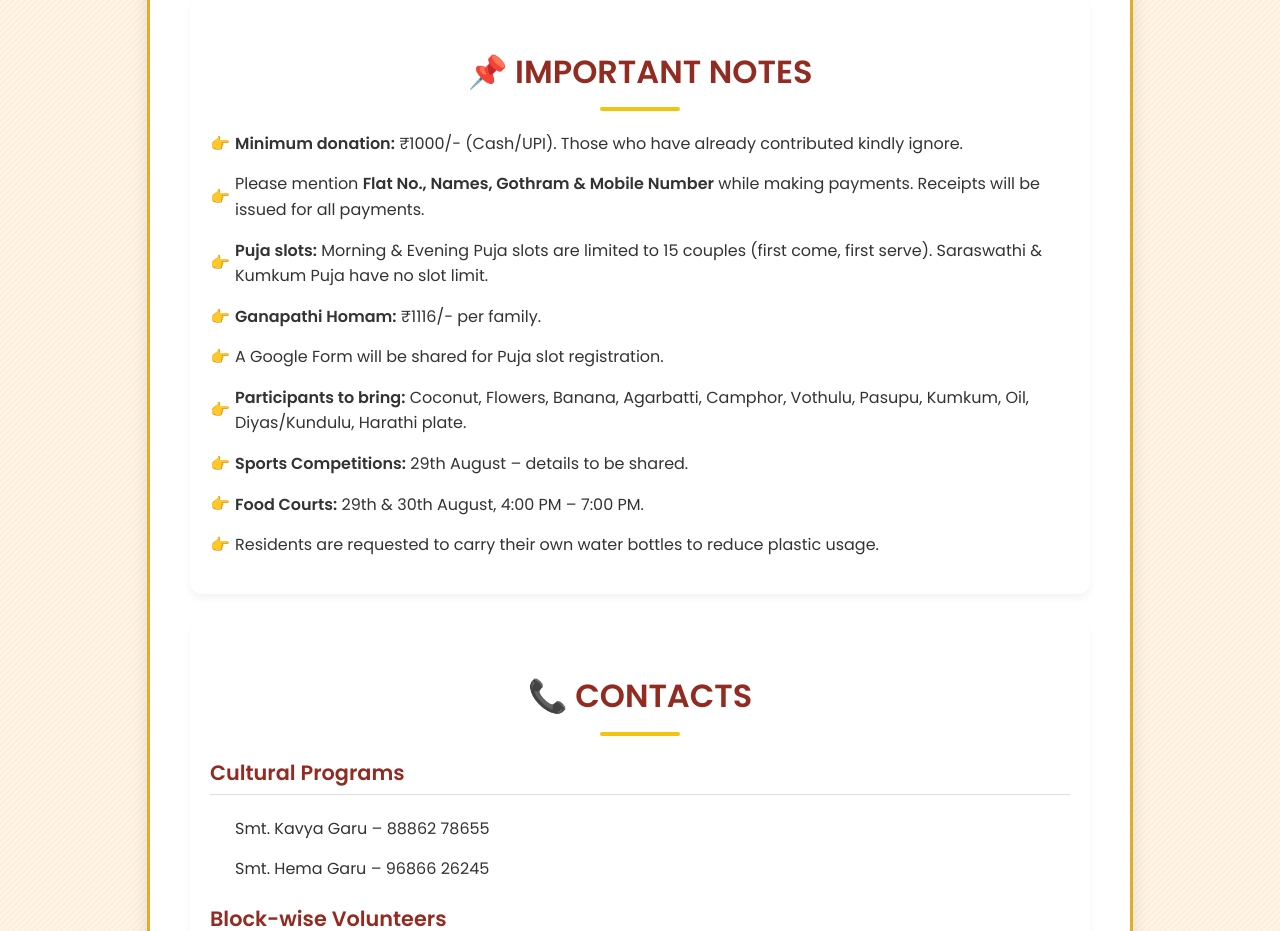
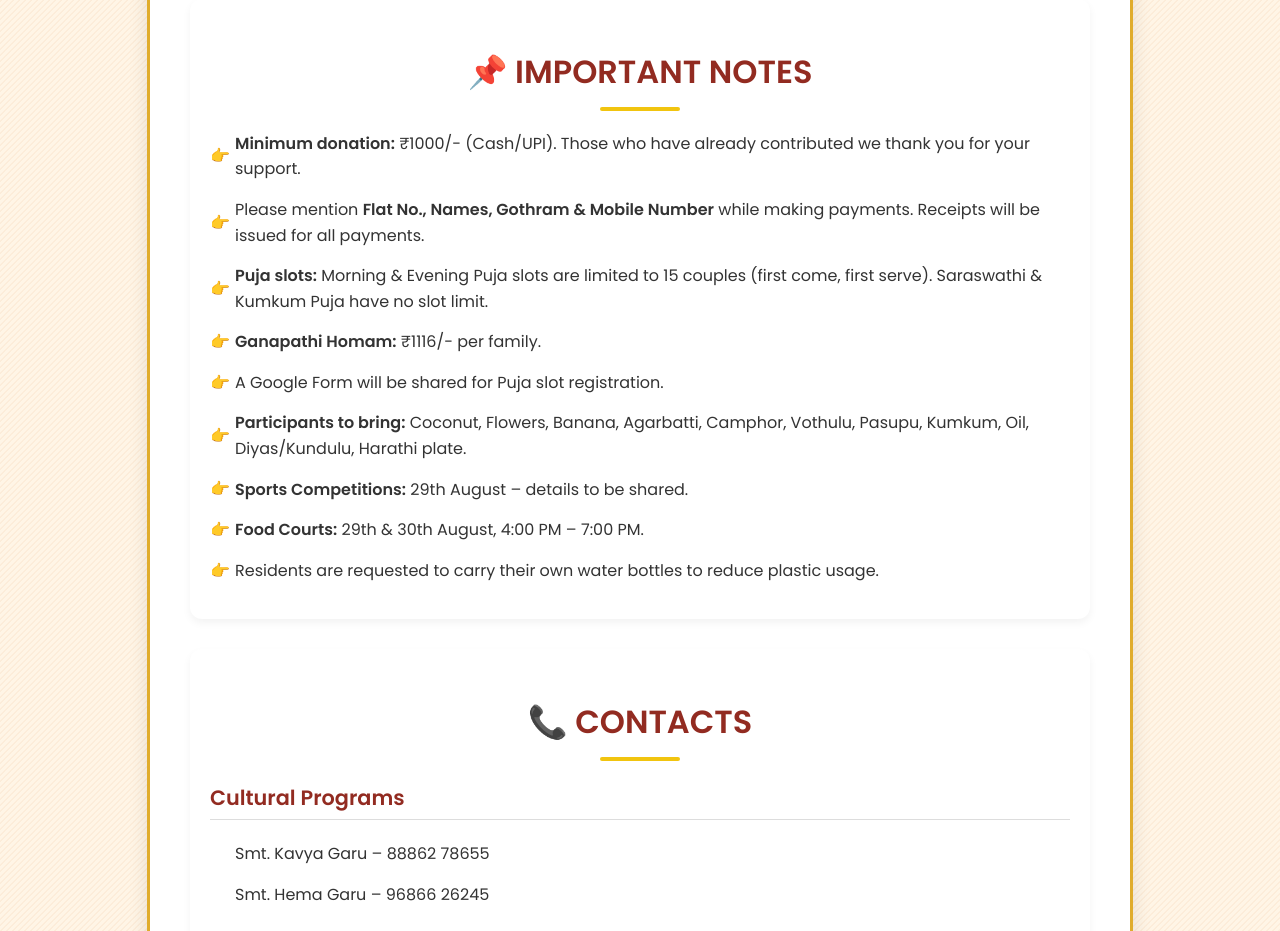
Before and after one commit to simha143d/Ganesh_Puja_Detailed_List, a plain HTML site: page index.html in a window 1280 px wide. Shown: the part 1600-2531 px from the top of the page. Drawn offline with nearby package versions, Linux system fonts and the light colour scheme.

Commit message:
Update index.html

```diff
--- a/index.html
+++ b/index.html
@@ -251,7 +251,7 @@
     <div class="section notes">
         <h2 class="section-title">📌 IMPORTANT NOTES</h2>
         <ul>
-            <li><strong>Minimum donation:</strong> ₹1000/- (Cash/UPI). Those who have already contributed kindly ignore.</li>
+            <li><strong>Minimum donation:</strong> ₹1000/- (Cash/UPI). Those who have already contributed we thank you for your support.</li>
             <li>Please mention <strong>Flat No., Names, Gothram & Mobile Number</strong> while making payments. Receipts will be issued for all payments.</li>
             <li><strong>Puja slots:</strong> Morning & Evening Puja slots are limited to 15 couples (first come, first serve). Saraswathi & Kumkum Puja have no slot limit.</li>
             <li><strong>Ganapathi Homam:</strong> ₹1116/- per family.</li>
```
